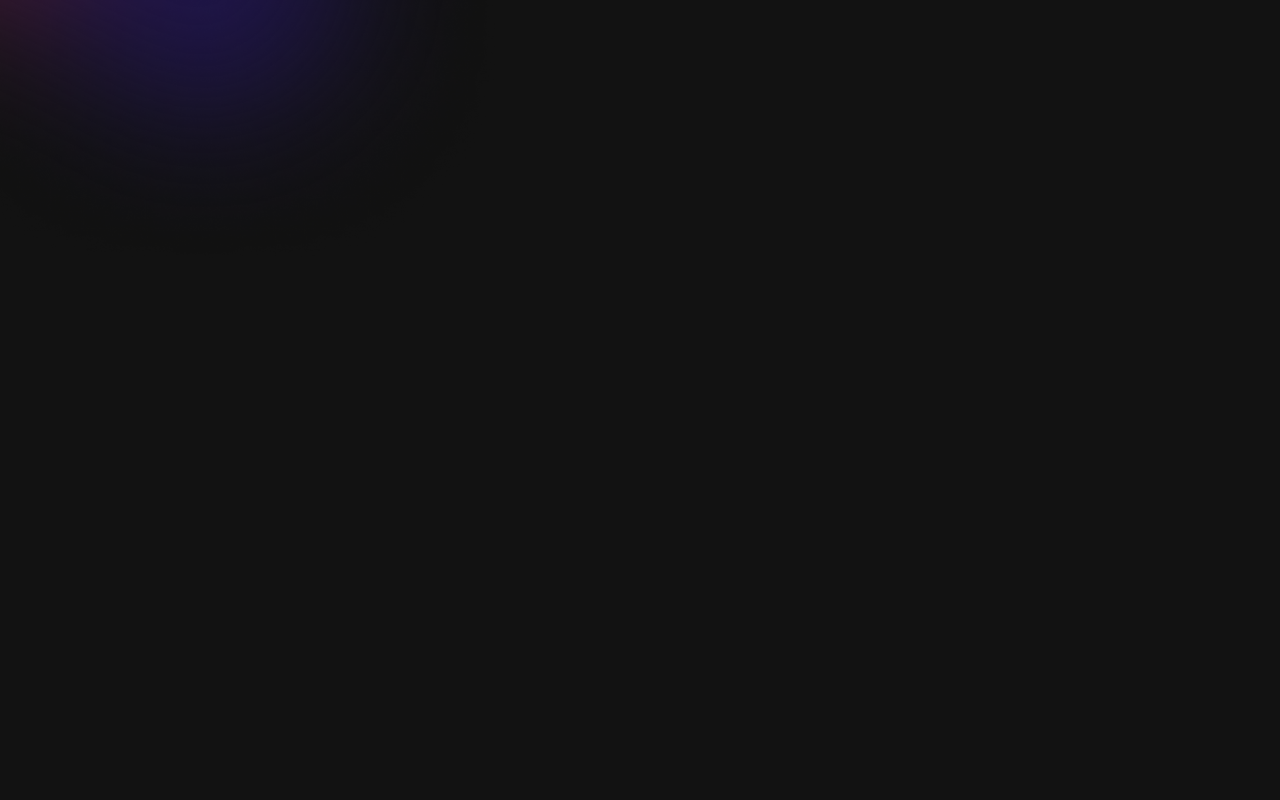
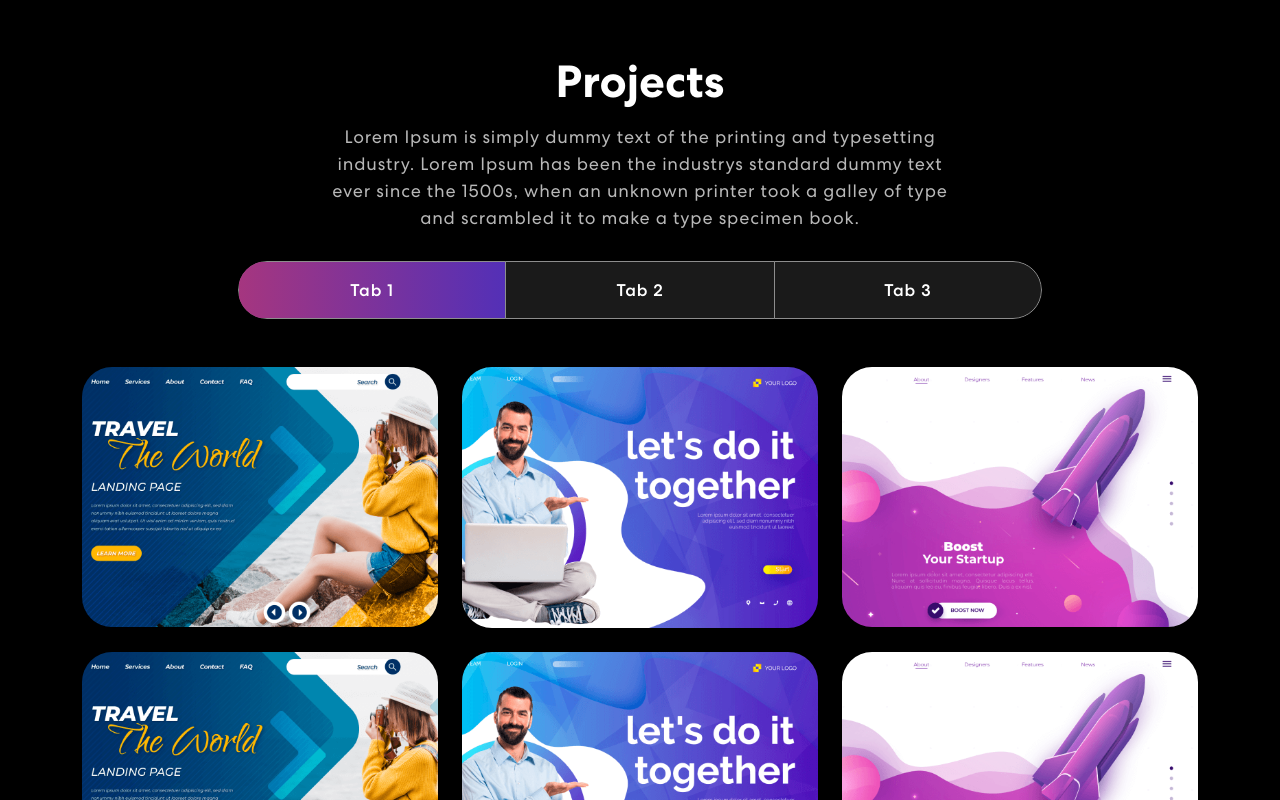
Before and after one commit to khagga926/portfolio, a React (Create React App) app: page / in a window 1280 px wide. Shown: the part 1420-2220 px from the top of the page. Before the commit the page ends 1695 px from the top, so only its background shows below. Built offline with nearby package versions, Linux system fonts and the light colour scheme.

Commit message:
Added the projects section

```diff
--- a/package.json
+++ b/package.json
@@ -6,8 +6,10 @@
     "@testing-library/jest-dom": "^5.17.0",
     "@testing-library/react": "^13.4.0",
     "@testing-library/user-event": "^13.5.0",
+    "animate.css": "^4.1.1",
     "bootstrap": "^5.3.3",
     "bootstrap-icons": "^1.11.3",
+    "prop-types": "^15.8.1",
     "react": "^18.3.1",
     "react-bootstrap": "^2.10.4",
     "react-bootstrap-icons": "^1.11.4",
--- a/src/App.js
+++ b/src/App.js
@@ -2,6 +2,7 @@
 import { NavBar } from './components/NavBar'
 import { Banner } from './components/Banner'
 import { Skills } from './components/Skills'
+import { Projects } from './components/Projects'
 import 'bootstrap/dist/css/bootstrap.min.css'
 
 function App() {
@@ -10,6 +11,7 @@
       <NavBar />
       <Banner />
       <Skills />
+      <Projects />
     </div>
   )
 }
--- /dev/null
+++ b/src/components/ProjectCard.js
@@ -0,0 +1,21 @@
+import { Col } from 'react-bootstrap'
+import PropTypes from 'prop-types'
+
+export const ProjectCard = ({ title, description, imgUrl }) => {
+  return (
+    <Col size={12} sm={6} md={4}>
+      <div className="proj-imgbx">
+        <img src={imgUrl} />
+        <div className="proj-txtx">
+          <h4>{title}</h4>
+          <span>{description}</span>
+        </div>
+      </div>
+    </Col>
+  )
+}
+ProjectCard.propTypes = {
+  title: PropTypes.string.isRequired,
+  description: PropTypes.string.isRequired,
+  imgUrl: PropTypes.string.isRequired,
+}
--- /dev/null
+++ b/src/components/Projects.js
@@ -0,0 +1,122 @@
+import { Container, Row, Col, Tab, Nav } from 'react-bootstrap'
+import { ProjectCard } from './ProjectCard'
+import projImg1 from '../assets/img/project-img1.png'
+import projImg2 from '../assets/img/project-img2.png'
+import projImg3 from '../assets/img/project-img3.png'
+import colorSharp2 from '../assets/img/color-sharp2.png'
+import 'animate.css'
+import TrackVisibility from 'react-on-screen'
+
+export const Projects = () => {
+  const projects = [
+    {
+      title: 'Business Startup',
+      description: 'Design & Development',
+      imgUrl: projImg1,
+    },
+    {
+      title: 'Business Startup',
+      description: 'Design & Development',
+      imgUrl: projImg2,
+    },
+    {
+      title: 'Business Startup',
+      description: 'Design & Development',
+      imgUrl: projImg3,
+    },
+    {
+      title: 'Business Startup',
+      description: 'Design & Development',
+      imgUrl: projImg1,
+    },
+    {
+      title: 'Business Startup',
+      description: 'Design & Development',
+      imgUrl: projImg2,
+    },
+    {
+      title: 'Business Startup',
+      description: 'Design & Development',
+      imgUrl: projImg3,
+    },
+  ]
+
+  return (
+    <section className="project" id="projects">
+      <Container>
+        <Row>
+          <Col size={12}>
+            <TrackVisibility>
+              {({ isVisible }) => (
+                <div
+                  className={
+                    isVisible ? 'animate__animated animate__fadeIn' : ''
+                  }
+                >
+                  <h2>Projects</h2>
+                  <p>
+                    Lorem Ipsum is simply dummy text of the printing and
+                    typesetting industry. Lorem Ipsum has been the industrys
+                    standard dummy text ever since the 1500s, when an unknown
+                    printer took a galley of type and scrambled it to make a
+                    type specimen book.
+                  </p>
+                  <Tab.Container id="projects-tabs" defaultActiveKey="first">
+                    <Nav
+                      variant="pills"
+                      className="nav-pills mb-5 justify-content-center align-items-center"
+                      id="pills-tab"
+                    >
+                      <Nav.Item>
+                        <Nav.Link eventKey="first">Tab 1</Nav.Link>
+                      </Nav.Item>
+                      <Nav.Item>
+                        <Nav.Link eventKey="second">Tab 2</Nav.Link>
+                      </Nav.Item>
+                      <Nav.Item>
+                        <Nav.Link eventKey="third">Tab 3</Nav.Link>
+                      </Nav.Item>
+                    </Nav>
+                    <Tab.Content
+                      id="slideInUp"
+                      className={
+                        isVisible ? 'animate__animated animate__slideInUp' : ''
+                      }
+                    >
+                      <Tab.Pane eventKey="first">
+                        <Row>
+                          {projects.map((project, index) => {
+                            return <ProjectCard key={index} {...project} />
+                          })}
+                        </Row>
+                      </Tab.Pane>
+                      <Tab.Pane eventKey="section">
+                        <p>
+                          Lorem ipsum dolor sit amet consectetur adipisicing
+                          elit. Cumque quam, quod neque provident velit, rem
+                          explicabo excepturi id illo molestiae blanditiis,
+                          eligendi dicta officiis asperiores delectus quasi
+                          inventore debitis quo.
+                        </p>
+                      </Tab.Pane>
+                      <Tab.Pane eventKey="third">
+                        <p>
+                          Lorem ipsum dolor sit amet consectetur adipisicing
+                          elit. Cumque quam, quod neque provident velit, rem
+                          explicabo excepturi id illo molestiae blanditiis,
+                          eligendi dicta officiis asperiores delectus quasi
+                          inventore debitis quo.
+                        </p>
+                      </Tab.Pane>
+                    </Tab.Content>
+                  </Tab.Container>
+                </div>
+              )}
+            </TrackVisibility>
+          </Col>
+        </Row>
+      </Container>
+      <img className="background-image-right" src={colorSharp2}></img>
+    </section>
+  )
+}
```
Also changed, not shown: 2 other files (tests, documents, lock files or other folders).
